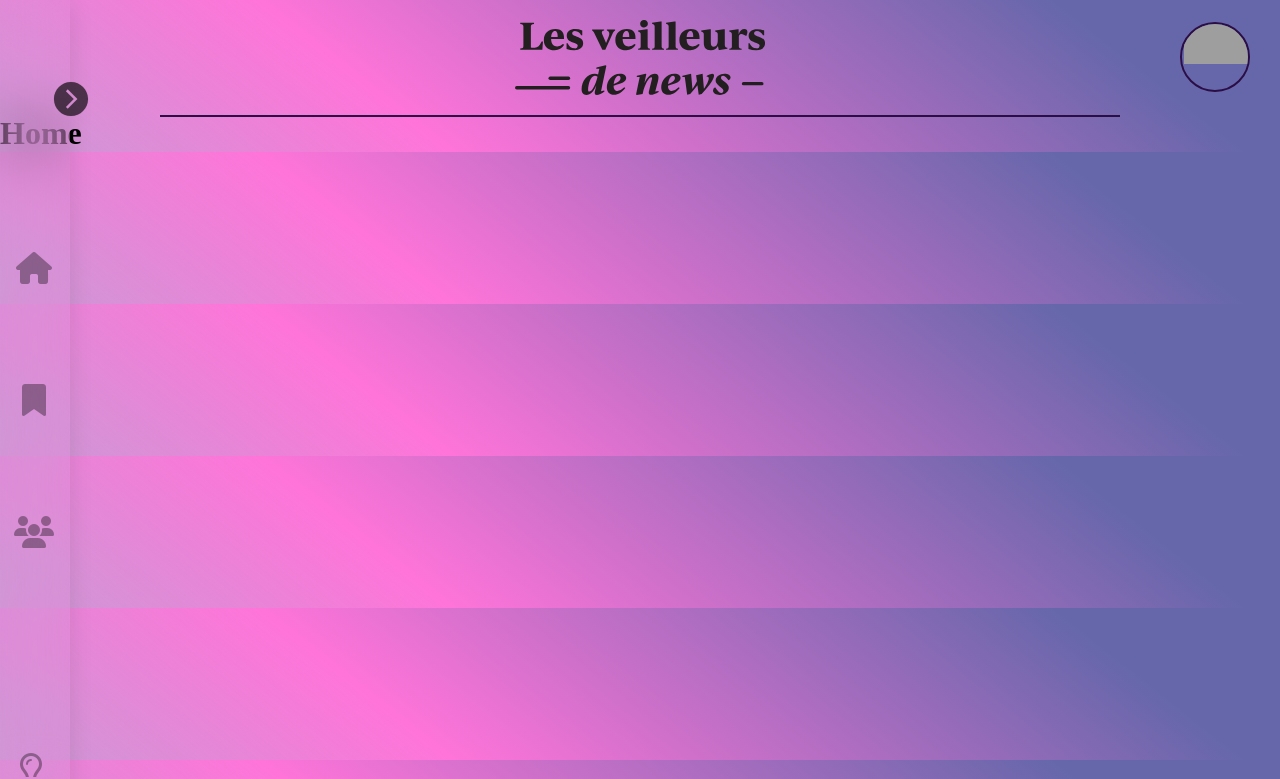
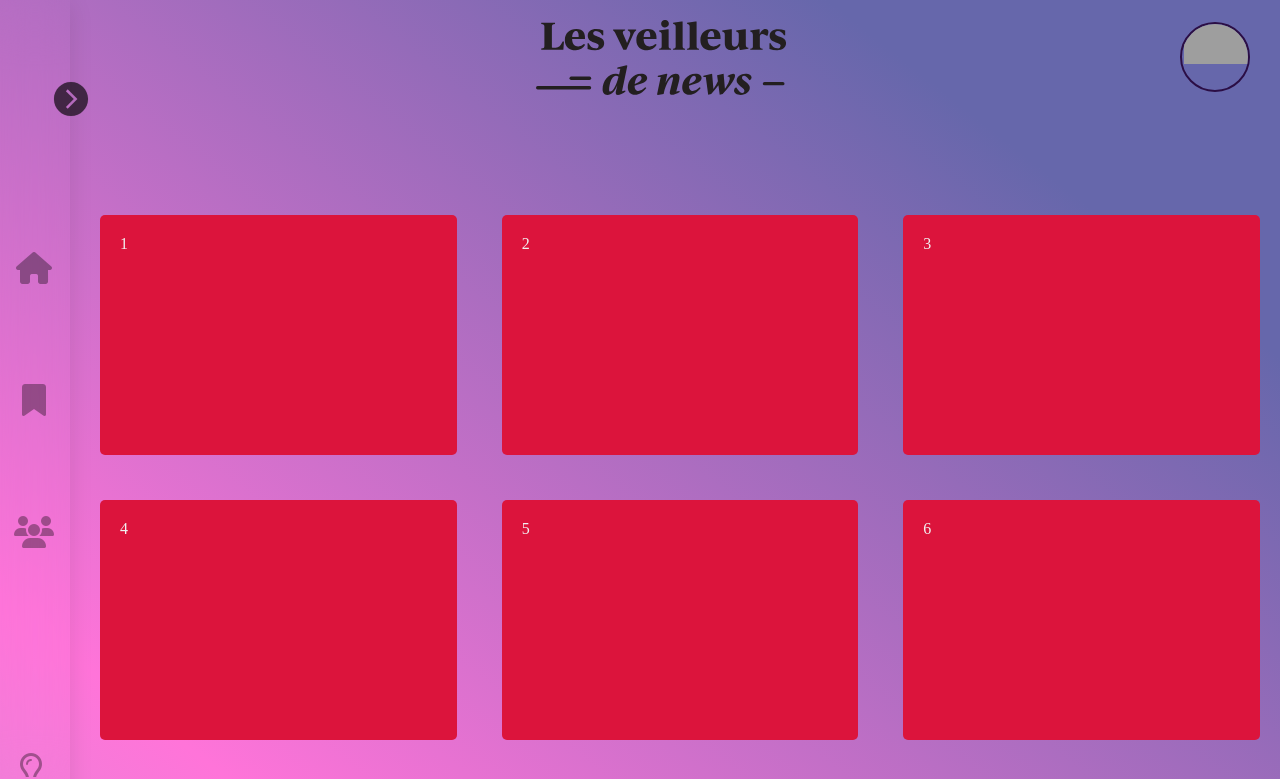
Before and after one commit to WildCodeSchool/11-21-noBugNovember-G2-Front, a React (Create React App) app: page / in a window 1280 px wide. Shown: the top 779 px of the page. Built offline with nearby package versions, Linux system fonts and the light colour scheme; grey boxes are pictures that could not be loaded; a web font is replaced by a local one.

Commit message:
ajustement de la gallery

```diff
--- a/src/components/Gallery.js
+++ b/src/components/Gallery.js
@@ -4,7 +4,8 @@ import './styles/Gallery.css'
 export default function Gallery() {
     return (
         <>
-            <div className="gallery">
+            <div className="big-gallery">
+                 <div className="gallery">
                 <div className="item">1</div>
                 <div className="item">2</div>
                 <div className="item">3</div>
@@ -16,6 +17,7 @@ export default function Gallery() {
                 <div className="item">9</div>
                 <div className="item">10</div>
             </div>
+            </div>
         </>
     )
 }
--- a/src/components/Header.js
+++ b/src/components/Header.js
@@ -6,7 +6,7 @@ function Header() {
     return (
     <header className="Header">
         <img id="HeaderLogo" src={Blacklogo} alt="logo"></img>
-        <div id="HeaderBorder"></div>
+        {/* <div id="HeaderBorder"></div> */}
         <div id="HeaderUser">
             <img id="HeaderUserPicture" src="https://storage.googleapis.com/quest_editor_uploads/PVfhQLMVOrmJrJYi6dvMUIE775V00sIu.png" alt="logo"></img>
         </div>
--- a/src/components/styles/Gallery.css
+++ b/src/components/styles/Gallery.css
@@ -1,3 +1,7 @@
+.big-gallery{
+    margin-left: 80px;
+}
+
 .gallery{
     margin: 100px auto 0;
     padding: 0 20px;
--- a/src/components/styles/Header.css
+++ b/src/components/styles/Header.css
@@ -1,20 +1,23 @@
 .Header {
     display: flex;
     justify-content: center;
-    width: 100vw;
+    width: 97vw;
     height: 115px;
 }
-
+/*
 #HeaderBorder {
     position: absolute;
-    width: 75vw;
+    width: 80vw;
     height: 2px;
     background-color: var(--thirdColor);
     top: 115px;
-}
+    transform: translateX(35px);
+
+} */
 
 #HeaderLogo {
-    width: 250px
+    width: 250px;
+    margin-left: 80px;
 }
 
 #HeaderUser {
--- a/src/screens/Home.js
+++ b/src/screens/Home.js
@@ -5,8 +5,8 @@ import Gallery from '../components/Gallery';
 
     return (
         <div>
-            <h1>Home</h1>
-            {/* <Gallery /> */}
+            {/* <h1>Home</h1> */}
+            <Gallery />
         </div>
     )
 }
```
Also changed, not shown: .eslintrc.json.
